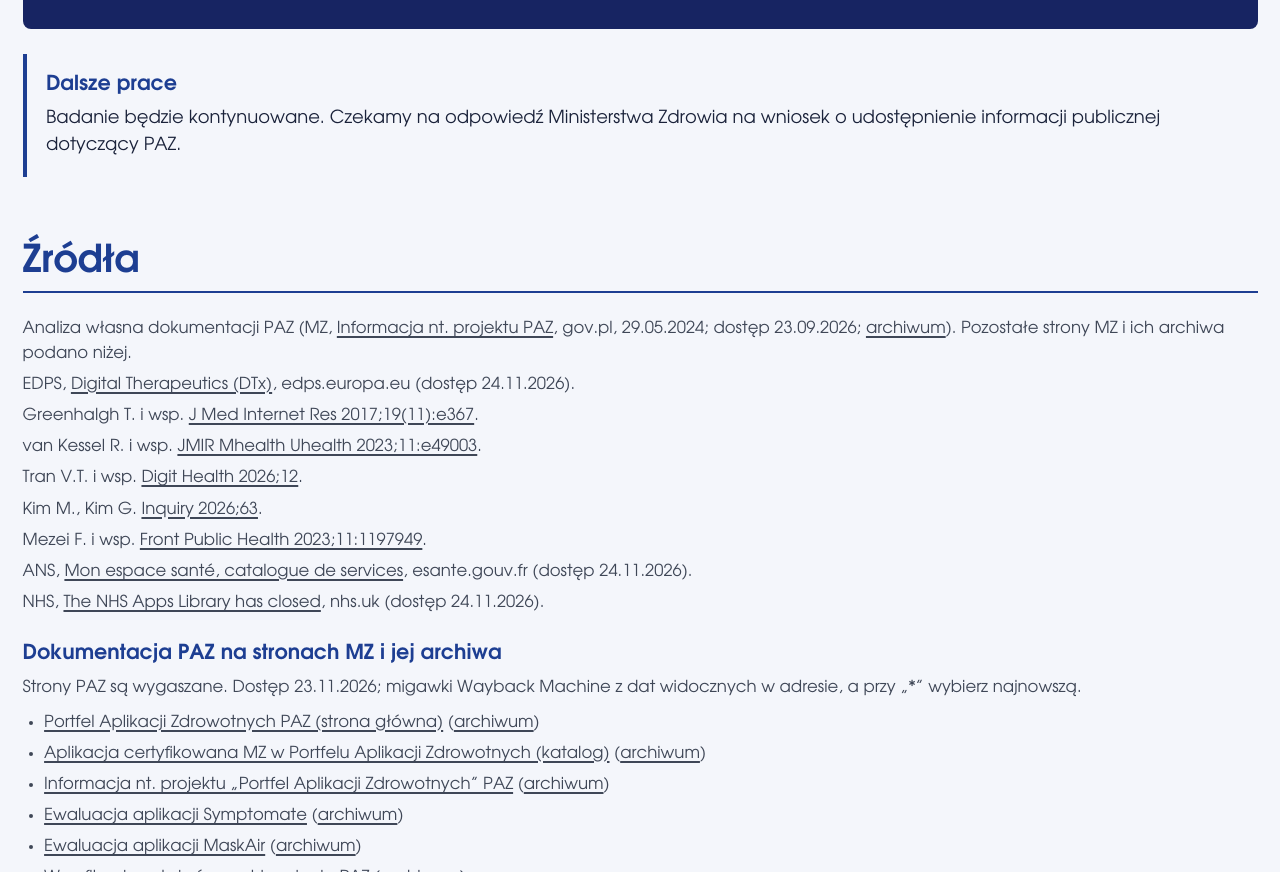
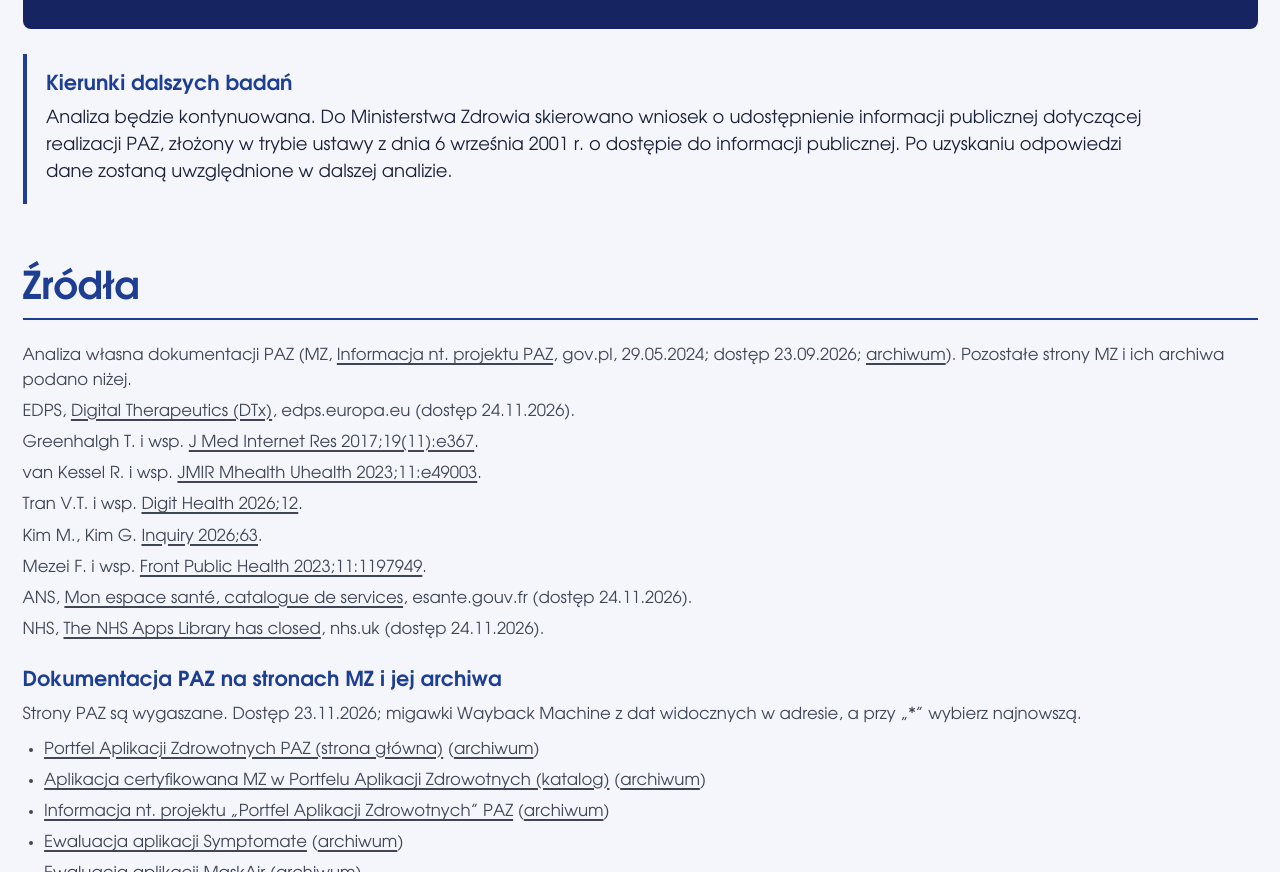
Before and after one commit to patryk-s-gorski/paz-eposter, a plain HTML site: page index.html in a window 1280 px wide. Shown: the part 4727-5599 px from the top of the page. Drawn offline with Linux system fonts and the light colour scheme.

Commit message:
Wnioski: kierunki dalszych badań w języku naukowym
Co-Authored-By: Claude Opus 5.5 <noreply@anthropic.com>
Claude-Session: https://claude.ai/code/session_01HDnXVfjBHSNUfAGh2oLcJn

```diff
--- a/index.html
+++ b/index.html
@@ -349,7 +349,7 @@ footer .btn2{background:var(--color-on-brand);color:var(--color-brand);border-co
 <li>Przyszłe inicjatywy w Polsce powinny uwzględniać ten mechanizm już na etapie projektowania.</li>
 <li>Powinny także określać plan komunikacji oraz utrzymania katalogu po zakończeniu finansowania.</li>
 </ol></div>
-<div class="next"><h3>Dalsze prace</h3><p>Badanie będzie kontynuowane. Czekamy na odpowiedź Ministerstwa Zdrowia na wniosek o udostępnienie informacji publicznej dotyczący PAZ.</p></div>
+<div class="next"><h3>Kierunki dalszych badań</h3><p>Analiza będzie kontynuowana. Do Ministerstwa Zdrowia skierowano wniosek o udostępnienie informacji publicznej dotyczącej realizacji PAZ, złożony w trybie ustawy z dnia 6 września 2001 r. o dostępie do informacji publicznej. Po uzyskaniu odpowiedzi dane zostaną uwzględnione w dalszej analizie.</p></div>
 </section>
 
 <section id="zrodla">
```
